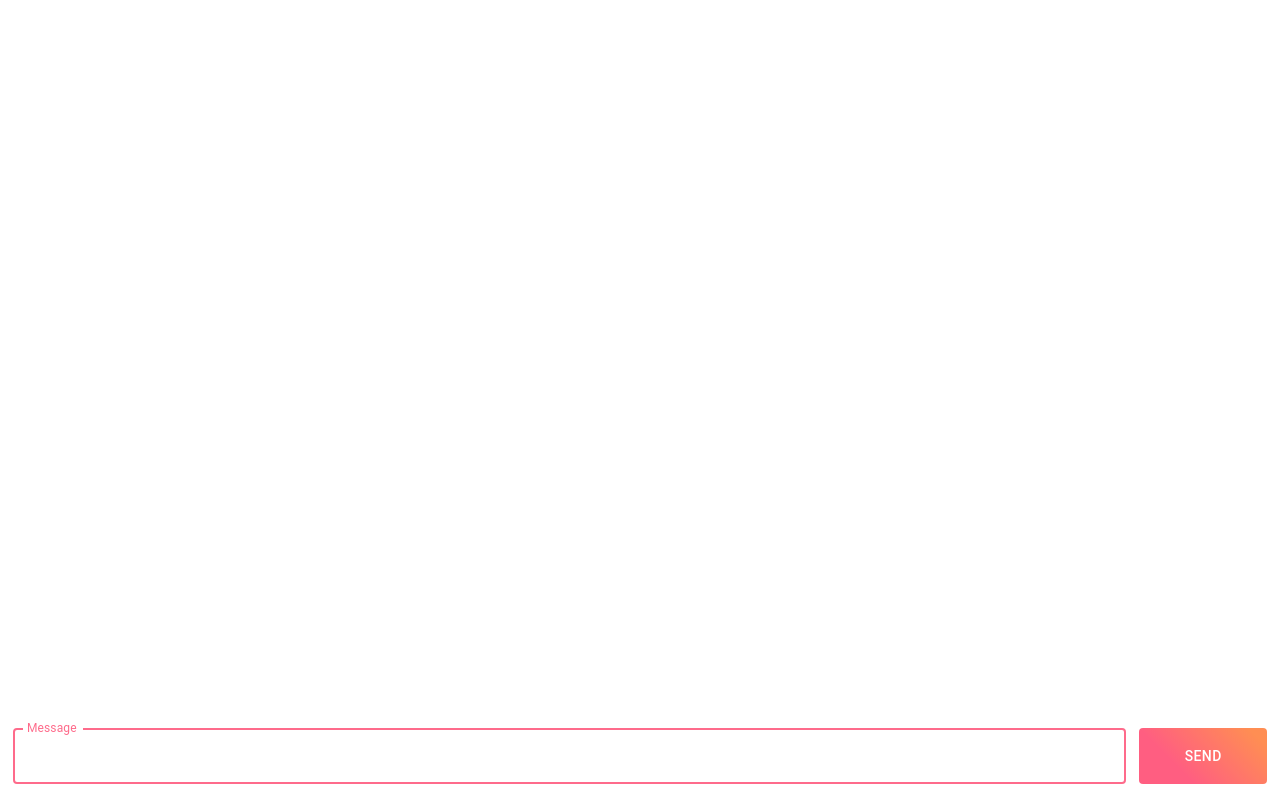
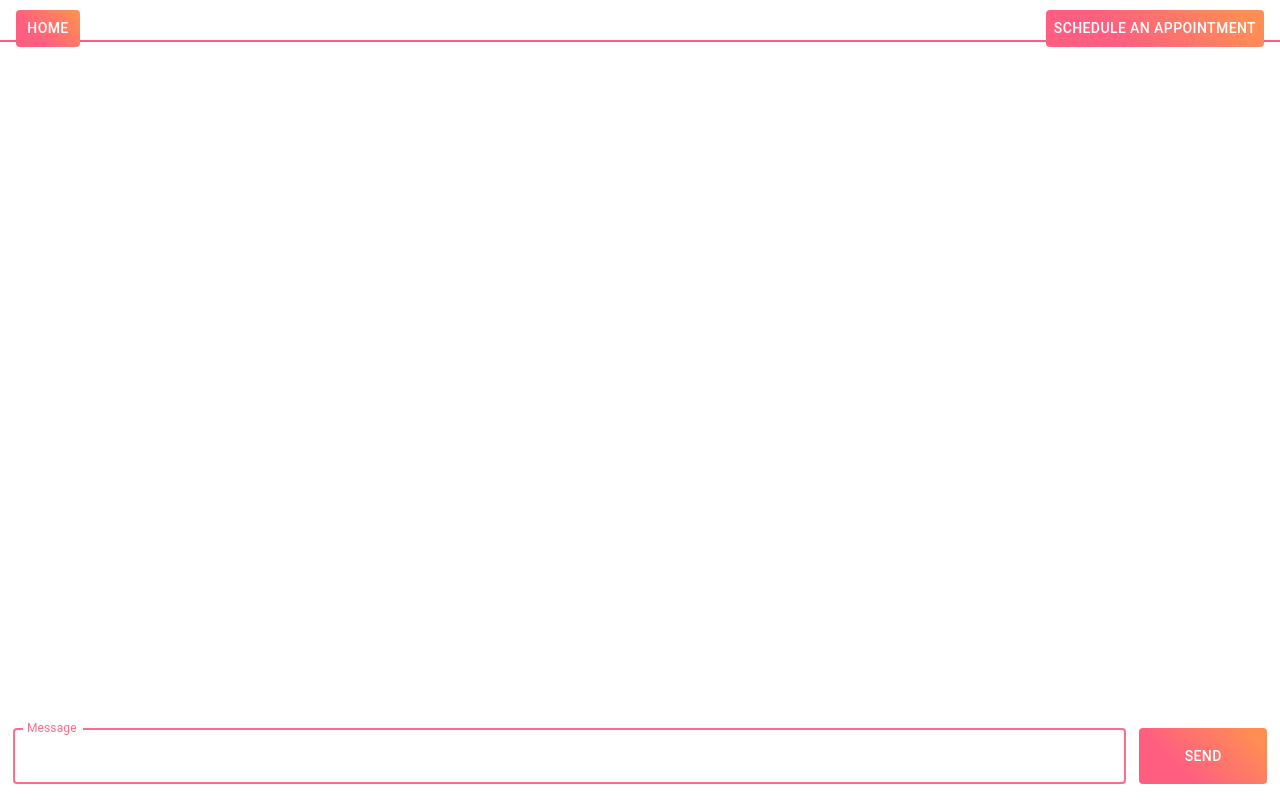
Before and after one commit to HardPocketRocket/thesis-web-application, a React (Create React App) app in the folder frontend/: page /message/1 in a window 1280 px wide. Built offline with nearby package versions, Linux system fonts and the light colour scheme; no server answers.

Commit message:
Cleaned up Message commponent and added additional buttons for easier navigation

```diff
--- a/frontend/src/components/message.component.js
+++ b/frontend/src/components/message.component.js
@@ -1,13 +1,7 @@
 import React, { Component } from 'react';
 import axios from 'axios';
 
-import {
-	withStyles,
-	Box,
-	Typography,
-	TextField,
-	Button
-} from '@material-ui/core';
+import { withStyles, Box, Typography, TextField, Button } from '@material-ui/core';
 
 const socket = require('socket.io-client');
 let socketClient;
@@ -15,15 +9,16 @@ let socketClient;
 const styles = {
 	root: {
 		display: 'flex',
-		flexDirection: 'column'
+		flexDirection: 'column',
 	},
 	container: {
 		display: 'flex',
 		flexDirection: 'column',
 		spacing: 2,
-		height: '92vh',
+		height: '87vh',
 		width: '100%',
-		overflow: 'auto'
+		overflow: 'auto',
+		marginBottom: 16,
 	},
 	sentMessage: {
 		flex: '0 0 auto',
@@ -33,8 +28,7 @@ const styles = {
 		maxWidth: '40%',
 		minHeight: '32px',
 		alignSelf: 'flex-end',
-		background: 'linear-gradient(45deg, #FE6B8B 25%, #FF8E53 90%)'
-
+		background: 'linear-gradient(45deg, #FE6B8B 25%, #FF8E53 90%)',
 	},
 	receivedMessage: {
 		flex: '0 0 auto',
@@ -62,19 +56,19 @@ const styles = {
 	outlinedRoot: {
 		'&:hover $notchedOutline': {
 			borderColor: '#FF8E53',
-			borderWidth: 2
+			borderWidth: 2,
 		},
 		'&$focused $notchedOutline': {
 			borderColor: '#FE6B8B',
-			borderWidth: 2
-		}
+			borderWidth: 2,
+		},
 	},
 	notchedOutline: {},
 	focused: {},
 	label: {
 		'&$focusedLabel': {
-			color: '#FE6B8B'
-		}
+			color: '#FE6B8B',
+		},
 	},
 	focusedLabel: {},
 	button: {
@@ -84,15 +78,43 @@ const styles = {
 		width: '10%',
 		minHeight: '56px',
 		position: 'fixed',
-		right: '1%'
+		right: '1%',
 	},
 	messageBox: {
 		display: 'flex',
 		flexDirection: 'row',
 		position: 'fixed',
 		bottom: 16,
-		width: '100%'
-	}
+		width: '100%',
+	},
+	topBar: {
+		display: 'flex',
+		flexDirection: 'row',
+		width: '100%',
+		height: '5vh',
+		borderBottom: '2px solid #ff5e81',
+	},
+	topBarText: {
+		marginLeft: '48%',
+		marginTop: 14,
+		fontSize: 20,
+	},
+	topBarButton: {
+		position: 'fixed',
+		top: 10,
+		right: 16,
+		background: 'linear-gradient(45deg, #ff5e81 30%, #FF8E53 90%)',
+		border: 0,
+		color: 'white',
+	},
+	topBarHomeButton: {
+		position: 'fixed',
+		top: 10,
+		left: 16,
+		background: 'linear-gradient(45deg, #ff5e81 30%, #FF8E53 90%)',
+		border: 0,
+		color: 'white',
+	},
 };
 
 class MessageComponent extends Component {
@@ -105,7 +127,10 @@ class MessageComponent extends Component {
 			receiver: '',
 			sender: sessionStorage.getItem('id'),
 			message: '',
-			messageList: []
+			messageList: [],
+			receiverFirstName: '',
+			receiverLastName: '',
+			receiverUsername: '',
 		};
 
 		this.onSubmit = this.onSubmit.bind(this);
@@ -115,38 +140,45 @@ class MessageComponent extends Component {
 		socketClient = socket.connect('http://localhost:5000');
 		socketClient.emit('login', this.state.id);
 
-		socketClient.on('private', message => {
-			this.setState(prevState => ({
-				messageList: [...prevState.messageList, message]
+		socketClient.on('private', (message) => {
+			this.setState((prevState) => ({
+				messageList: [...prevState.messageList, message],
 			}));
 			console.log(this.state.messageList);
 		});
 
-		axios
-			.get('http://localhost:5000/message/' + this.state.mailboxId)
-			.then(res => {
-				this.setState({
-					messageList: res.data
-				});
+		axios.get('http://localhost:5000/message/' + this.state.mailboxId).then((res) => {
+			this.setState({
+				messageList: res.data,
 			});
+		});
 
-		axios
-			.get(
-				'http://localhost:5000/mailbox/' + sessionStorage.getItem('id')
-			)
-			.then(res => {
-				const receiver = this.getReceiver(res.data[0].participants);
+		axios.get('http://localhost:5000/mailbox/' + sessionStorage.getItem('id')).then((res) => {
+			const receiver = this.getReceiver(res.data[0].participants);
 
-				this.setState({
-					receiver: receiver
-				});
+			this.setState(
+				{
+					receiver: receiver,
+				},
+				this.getReceiverInfo
+			);
+		});
+	}
+
+	getReceiverInfo = () => {
+		axios.get('http://localhost:5000/user/' + this.state.receiver + '/name').then((res) => {
+			this.setState({
+				receiverFirstName: res.data.firstName,
+				receiverLastName: res.data.lastName,
+				receiverUsername: res.data.username,
 			});
-	}
+		});
+	};
 
 	getReceiver(participants) {
 		let receiver;
 
-		participants.forEach(element => {
+		participants.forEach((element) => {
 			if (element !== sessionStorage.getItem('id')) {
 				receiver = element;
 			}
@@ -158,8 +190,12 @@ class MessageComponent extends Component {
 		window.scrollTo(450, 2000);
 
 		this.setState({
-			message: event.target.value
+			message: event.target.value,
 		});
+	}
+
+	onHomeClicked = (event) => {
+		this.props.history.push('/home/' + sessionStorage.getItem('id'));
 	}
 
 	onSubmit(event) {
@@ -169,16 +205,15 @@ class MessageComponent extends Component {
 			mailboxId: this.state.mailboxId,
 			to: this.state.receiver,
 			from: sessionStorage.getItem('id'),
-			message: this.state.message
+			message: this.state.message,
 		};
 
-		axios.post('http://localhost:5000/message/', message).then(res => {
-			axios.patch(
-				'http://localhost:5000/mailbox/' + this.state.mailboxId,
-				{ message: res.data }
-			);
+		axios.post('http://localhost:5000/message/', message).then((res) => {
+			axios.patch('http://localhost:5000/mailbox/' + this.state.mailboxId, {
+				message: res.data,
+			});
 			this.setState({
-				messageList: [...this.state.messageList, res.data]
+				messageList: [...this.state.messageList, res.data],
 			});
 
 			socketClient.emit('private', res.data);
@@ -187,14 +222,14 @@ class MessageComponent extends Component {
 		});
 
 		this.setState({
-			message: ''
-		})
+			message: '',
+		});
 	}
 
-	componentDidUpdate(){
+	componentDidUpdate() {
 		let messageView = document.getElementById('messageView');
 
-		if(messageView){
+		if (messageView) {
 			messageView.scrollTop = messageView.scrollHeight;
 		}
 	}
@@ -202,12 +237,12 @@ class MessageComponent extends Component {
 	render() {
 		const { classes } = this.props;
 
-		const Messages = props => {
+		const Messages = (props) => {
 			if (this.state.messageList.length < 1) {
 				return null;
 			}
 
-			const texts = props.messages.map(message => {
+			const texts = props.messages.map((message) => {
 				let messageClass;
 
 				if (sessionStorage.getItem('id') === message.from) {
@@ -217,21 +252,28 @@ class MessageComponent extends Component {
 				}
 
 				return (
-					<Box
-						className={messageClass}
-						key={message._id}>
-						<Typography className={classes.text}>
-							{message.message}
-						</Typography>
+					<Box className={messageClass} key={message._id}>
+						<Typography className={classes.text}>{message.message}</Typography>
 					</Box>
 				);
 			});
 
-			return <Box id='messageView' className={classes.container}>{texts}</Box>;
+			return (
+				<Box id='messageView' className={classes.container}>
+					{texts}
+				</Box>
+			);
 		};
 
 		return (
 			<div>
+				<Box className={classes.topBar}>
+					<Button className={classes.topBarHomeButton} onClick={this.onHomeClicked}> Home</Button>
+					<Typography className={classes.topBarText}>
+						{this.state.receiverUsername}
+					</Typography>
+					<Button className={classes.topBarButton}> Schedule an Appointment</Button>
+				</Box>
 				<Messages messages={this.state.messageList} />
 				<form onSubmit={this.onSubmit}>
 					<Box className={classes.messageBox}>
@@ -248,15 +290,15 @@ class MessageComponent extends Component {
 								classes: {
 									root: classes.outlinedRoot,
 									notchedOutline: classes.notchedOutline,
-									focused: classes.focused
-								}
+									focused: classes.focused,
+								},
 							}}
 							InputLabelProps={{
 								classes: {
 									root: classes.label,
-									focused: classes.focusedLabel
+									focused: classes.focusedLabel,
 								},
-								required: false
+								required: false,
 							}}
 						/>
 						<Button
```
Also changed, not shown: 1 other file (tests, documents, lock files or other folders).
